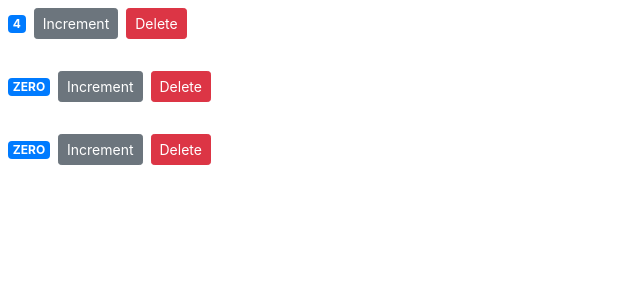
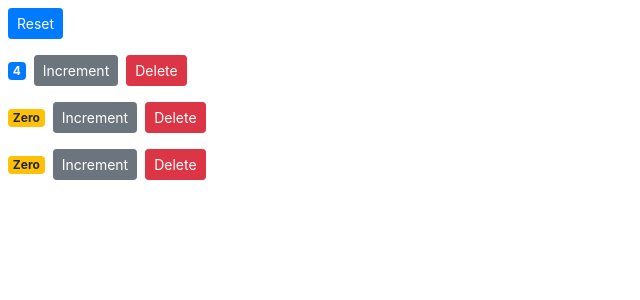
Before and after one commit to sjeon466/react-counter-app, a React (Create React App) app: page / in a window 1280 px wide. Shown: the top 300 px of the page, without its empty margins (0-640 px from the left). Built offline with nearby package versions, Linux system fonts and the light colour scheme.

Commit message:
implement single source logic for counter values

```diff
--- a/src/components/counter.jsx
+++ b/src/components/counter.jsx
@@ -1,20 +1,15 @@
 import React, { Component } from "react";
 
 class Counter extends Component {
-  state = {
-    value: this.props.counter.value,
-    tags: []
-  };
-
   render() {
-    console.log("props", this.props);
+    //console.log("props", this.props);
     return (
       <div>
         {this.props.children}
         <span className={this.getBadgeClasses()}>{this.formatCount()}</span>
         <button
           //onClick={this.handleIncrement}
-          onClick={() => this.handleIncrement()}
+          onClick={() => this.props.onIncrement(this.props.counter)}
           className="btn btn-secondary btn-sm"
         >
           Increment
@@ -25,26 +20,13 @@
         >
           Delete
         </button>
-        {this.renderTags()}
       </div>
-    );
-  }
-
-  renderTags() {
-    //if (this.state.tags.length === 0) return <p>there are no tags</p>;
-    return (
-      <ul>
-        {" "}
-        {this.state.tags.map(tag => (
-          <li key={tag}>tag</li>
-        ))}{" "}
-      </ul>
     );
   }
 
   getBadgeClasses() {
     let classes = "badge m-2 badge-";
-    classes += this.state.count === 0 ? "warning" : "primary";
+    classes += this.props.counter.value === 0 ? "warning" : "primary";
     return classes;
   }
 
@@ -55,14 +37,9 @@
   }
  */
 
-  handleIncrement = () => {
-    console.log("increment clicked", this);
-    this.setState({ value: this.state.value + 1 });
-  };
-
   formatCount() {
-    if (this.state.value === 0) return "ZERO";
-    return this.state.value;
+    const { value } = this.props.counter;
+    return value === 0 ? "Zero" : value;
   }
 }
 export default Counter;
--- a/src/components/counters.jsx
+++ b/src/components/counters.jsx
@@ -8,6 +8,13 @@
   render() {
     return (
       <div>
+        <button
+          onClick={this.handleReset}
+          className="btn btn-primary btn-sm m-2"
+        >
+          Reset
+        </button>
+
         {this.state.counters.map(counter => (
           // setting props.
           <Counter
@@ -16,11 +23,38 @@
             counter={counter}
             /*            id={counter.id}*/
             onDelete={this.handleDelete}
+            onReset={this.handleReset}
+            onIncrement={this.handleIncrement}
           />
         ))}
       </div>
     );
   }
+
+  handleIncrement = counter => {
+    /*   const counters = this.state.counters.map( counter => {
+      if (counter.id === c.id) counter.value++;
+    });
+ */
+    const counters = [...this.state.counters];
+    const index = counters.indexOf(counter);
+    counters[index] = { ...counter };
+    counters[index].value++;
+    console.log(this.state.counters[index]);
+    this.setState({ counters });
+    //console.log(counter);
+    /*   this.setState({
+      counters :
+    }) */
+  };
+
+  handleReset = () => {
+    const counters = this.state.counters.map(c => {
+      c.value = 0;
+      return c;
+    });
+    this.setState({ counters });
+  };
 
   handleDelete = counterId => {
     const counters = this.state.counters.filter(
```
